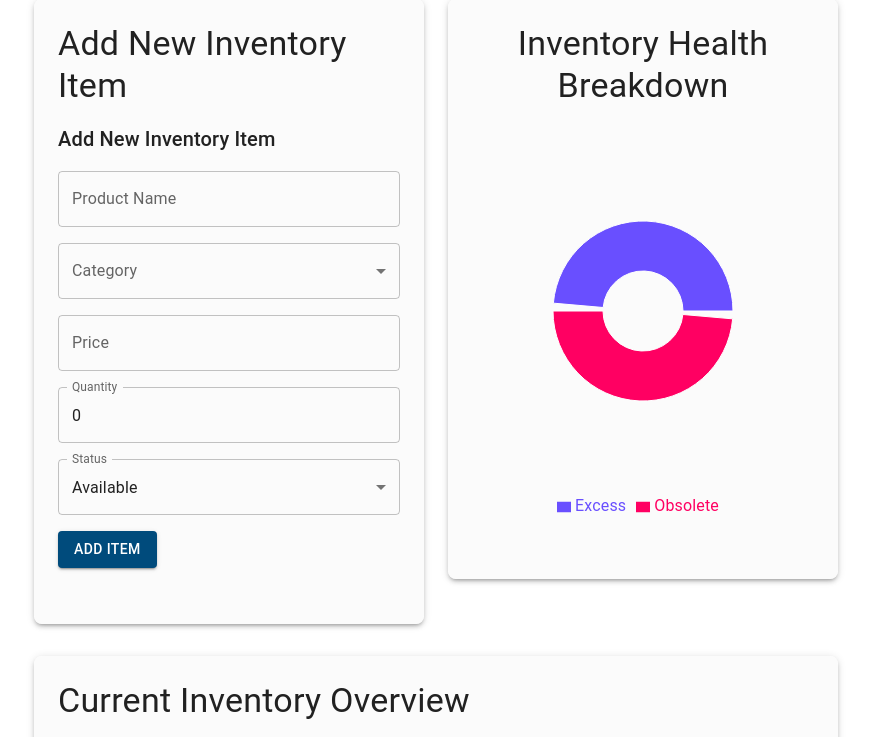
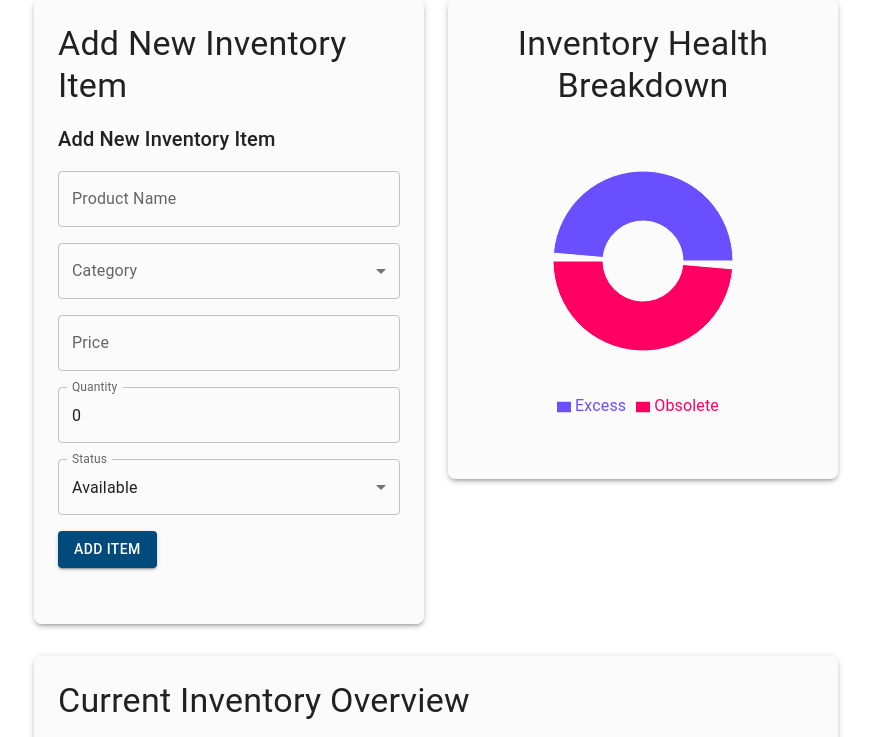
Before and after one commit to PatCHastings/everyhuman-resource, a React (Create React App) app: page / in a window 1280 px wide. Shown: the part 1780-2517 px from the top of the page, without its empty margins (204-1075 px from the left). Built offline with nearby package versions, Linux system fonts and the light colour scheme.

Commit message:
style layout modifications

```diff
--- a/public/index.html
+++ b/public/index.html
@@ -3,7 +3,8 @@
   <head>
     <meta charset="utf-8" />
     <link rel="icon" href="%PUBLIC_URL%/favicon.ico" />
-    <meta name="viewport" content="width=device-width, initial-scale=1" />
+    <meta name="viewport" content="width=device-width, initial-scale=1.0, maximum-scale=1.0, user-scalable=no">
+
     <meta name="theme-color" content="#000000" />
     <meta
       name="description"
--- a/src/components/inventorySolutions/InventoryChart.jsx
+++ b/src/components/inventorySolutions/InventoryChart.jsx
@@ -31,20 +31,19 @@
         flexDirection: "column",
         justifyContent: "center",
         alignItems: "center",
-        height: "100%", // Full height of the container
-        width: "100%", // Full width of the container
-        textAlign: "center", // Center the text content
-        mb: 4, // Add margin for spacing
+        width: "100%",
+        textAlign: "center",
+        mb: 4,
       }}
     >
       <Typography variant="h4" sx={{ mb: 2 }}>
         Inventory Health Breakdown
       </Typography>
-      <PieChart width={400} height={400}>
+      <PieChart width={300} height={300}>
         <Pie
           data={categoryData}
-          cx="50%" // Centered horizontally
-          cy="50%" // Centered vertically
+          cx="50%"
+          cy="50%"
           innerRadius={40}
           outerRadius={90}
           fill="#8884d8"
--- a/src/components/products/ProductGrid.jsx
+++ b/src/components/products/ProductGrid.jsx
@@ -18,7 +18,7 @@
   const COLORS = [theme.palette.boxes.backgroundColor];
 
   return (
-    <Grid container spacing={3}>
+    <Grid container spacing={3} sx={{ justifyContent: "center" }}>
       {selectedProducts.length > 0 ? (
         selectedProducts.map((product) => (
           <Grid item xs={10} sm={8} md={6} lg={6} key={product.id}>
```
